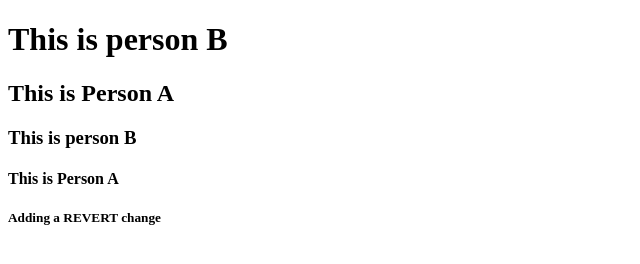
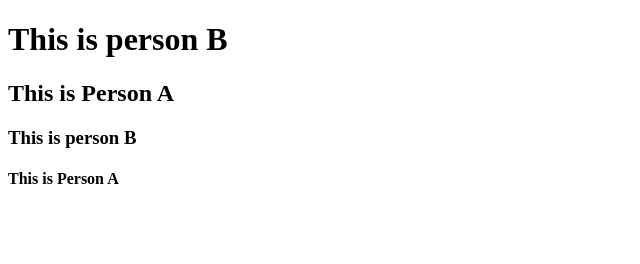
Before and after one commit to ethomas5/cookies, a plain HTML site: page index.html in a window 1280 px wide. Shown: the whole page, without its empty margins (0-640 px from the left). Drawn offline with Linux system fonts and the light colour scheme.

Commit message:
Revert "Adding a revert change"
This reverts commit 44103e611492ba0275a5ea55ceb498423dc1f2e8.

```diff
--- a/index.html
+++ b/index.html
@@ -12,7 +12,6 @@
 <h2>This is Person A</h2>
 <h3>This is person B</h3>
 <h4>This is Person A</h4>
-<h5>Adding a REVERT change</h5>
 
 </body>
 </html>
```
